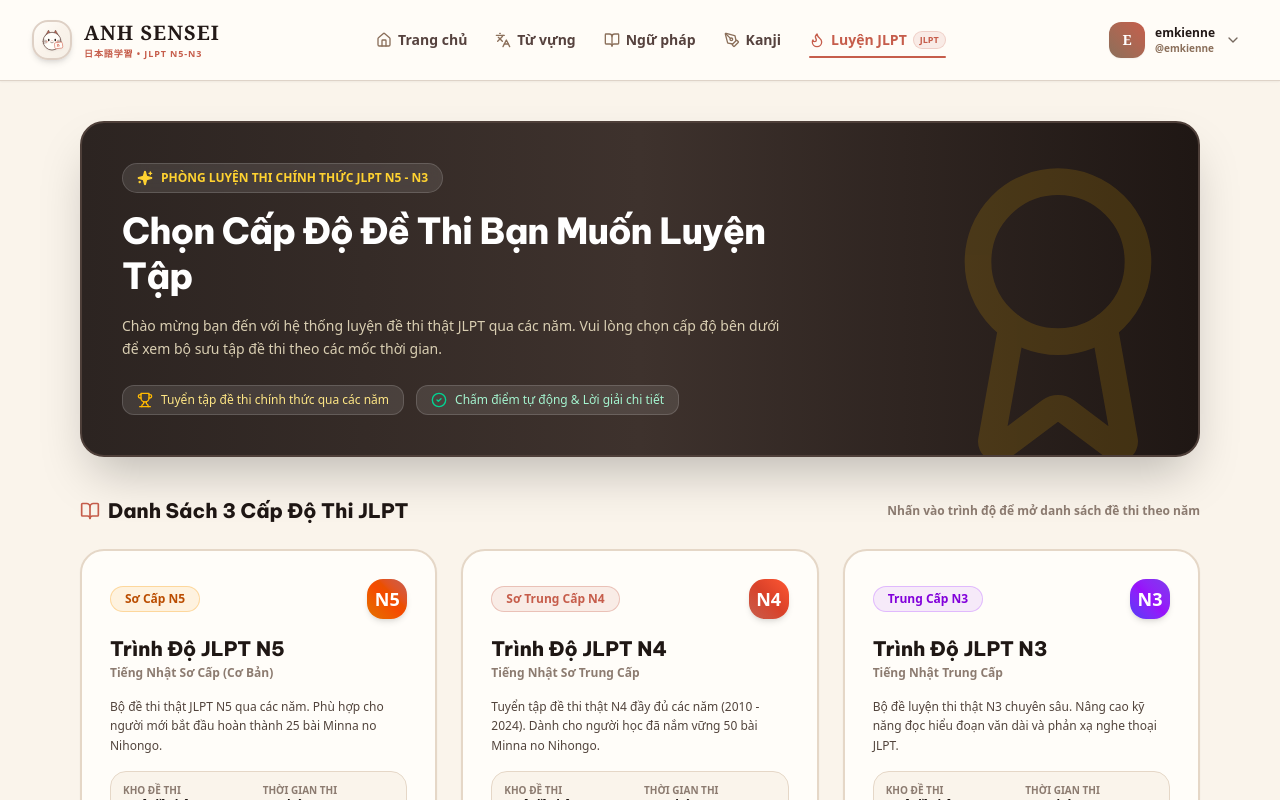
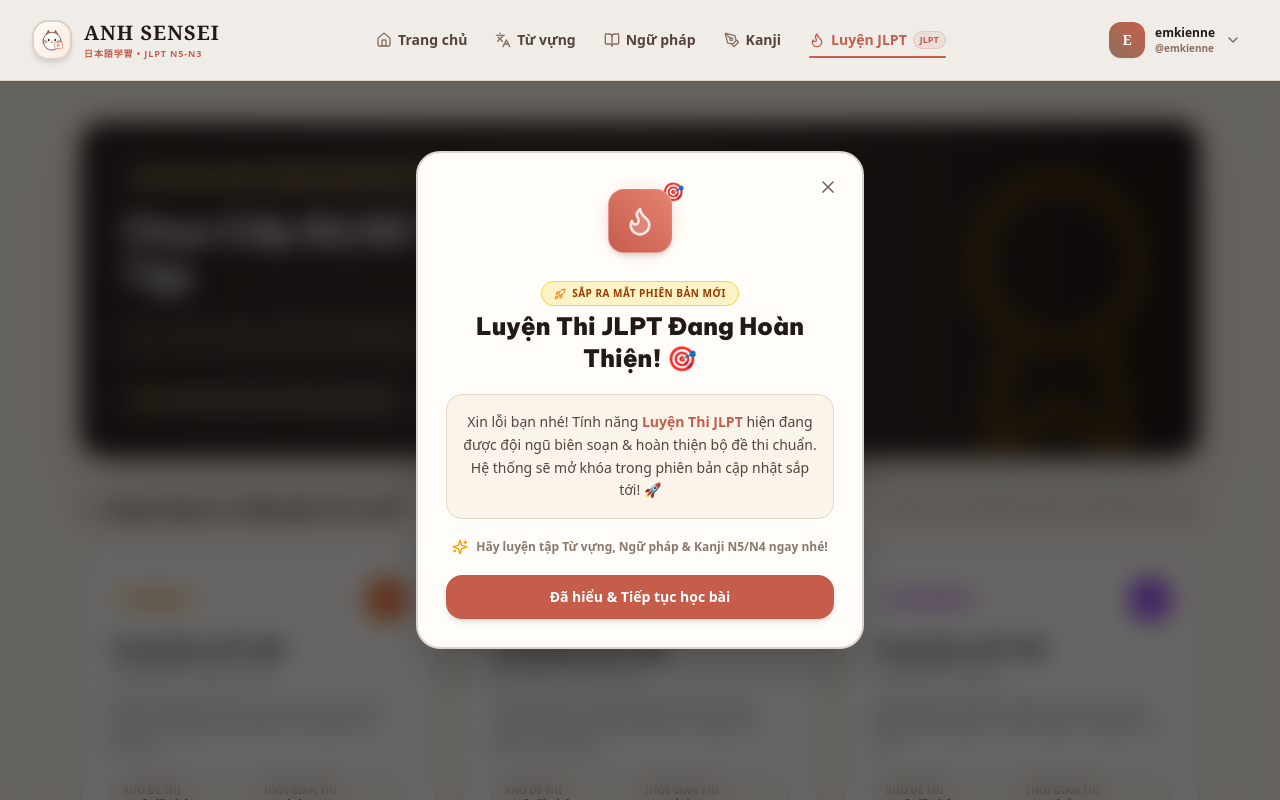
Before and after one commit to lethivananh94tcv-gif/JP_ANHSENSEI, a Next.js app in the folder frontend/: page /jlpt-practice in a window 1280 px wide. Shown: the top 800 px of the page. Built offline with nearby package versions, Linux system fonts and the light colour scheme.

Commit message:
Block JLPT practice feature with dedicated notice modal

```diff
--- a/frontend/src/app/(learner)/jlpt-practice/page.tsx
+++ b/frontend/src/app/(learner)/jlpt-practice/page.tsx
@@ -1,11 +1,14 @@
 "use client";
 
+import { useState } from "react";
 import Link from "next/link";
+import { useRouter } from "next/navigation";
 import {
   Trophy, BookOpen, Sparkles, ArrowRight, Award, Layers, ShieldCheck, CheckCircle2
 } from "lucide-react";
 import LearnerHeader from "@/components/learner/LearnerHeader";
 import LearnerFooter from "@/components/learner/LearnerFooter";
+import JlptNoticeModal from "@/components/shared/JlptNoticeModal";
 
 const LEVEL_CARDS = [
   {
@@ -56,9 +59,19 @@ const LEVEL_CARDS = [
 ];
 
 export default function JlptPracticeLevelSelectionPage() {
+  const router = useRouter();
+  const [showNotice, setShowNotice] = useState(true);
+
+  const handleClose = () => {
+    setShowNotice(false);
+    router.push("/dashboard");
+  };
+
   return (
     <div className="min-h-screen bg-[#FAF4EB] text-[#1F1714] font-sans flex flex-col justify-between selection:bg-[#C65D4B] selection:text-white">
+      <JlptNoticeModal isOpen={showNotice} onClose={handleClose} />
       <LearnerHeader />
+
 
       <main className="flex-1 max-w-6xl w-full mx-auto px-4 py-6 sm:py-10 space-y-10">
         {/* Banner Hero */}
--- a/frontend/src/components/learner/LearnerHeader.tsx
+++ b/frontend/src/components/learner/LearnerHeader.tsx
@@ -7,6 +7,7 @@ import { UserProfile } from "@/types/learner";
 import { Sparkles, BookOpen, Languages, PenTool, Flame, Bot, Home, User, LogOut, Shield, Menu, X, ChevronDown } from "lucide-react";
 import { motion } from "framer-motion";
 import AnhSenseiLogo from "@/components/ui/AnhSenseiLogo";
+import JlptNoticeModal from "@/components/shared/JlptNoticeModal";
 
 interface LearnerHeaderProps {
   user?: UserProfile | null;
@@ -17,6 +18,7 @@ export default function LearnerHeader({ user: propUser }: LearnerHeaderProps) {
   const router = useRouter();
   const [isMobileOpen, setIsMobileOpen] = useState(false);
   const [isUserMenuOpen, setIsUserMenuOpen] = useState(false);
+  const [showJlptNotice, setShowJlptNotice] = useState(false);
   const [localUser, setLocalUser] = useState<UserProfile | null>(null);
   const [customAvatar, setCustomAvatar] = useState<string | null>(null);
   const [customEmoji, setCustomEmoji] = useState<string | null>(null);
@@ -71,6 +73,7 @@ export default function LearnerHeader({ user: propUser }: LearnerHeaderProps) {
 
   return (
     <header className="sticky top-0 z-50 w-full bg-[#FFFDF9]/90 backdrop-blur-md border-b border-[#DED3C8] shadow-xs select-none">
+      <JlptNoticeModal isOpen={showJlptNotice} onClose={() => setShowJlptNotice(false)} />
       <div className="max-w-7xl mx-auto px-4 sm:px-6 lg:px-8 h-16 sm:h-20 flex items-center justify-between">
         {/* Left: Brand Logo with Dynamic Cat Mascot Icon */}
         <Link href="/dashboard" className="flex items-center gap-3 group relative cursor-pointer">
@@ -90,10 +93,17 @@ export default function LearnerHeader({ user: propUser }: LearnerHeaderProps) {
         <nav className="hidden md:flex items-center gap-7">
           {navItems.map((item) => {
             const IconComp = item.icon;
+            const isJlpt = item.href === "/jlpt-practice";
             return (
               <Link
                 key={item.name}
                 href={item.href}
+                onClick={(e) => {
+                  if (isJlpt) {
+                    e.preventDefault();
+                    setShowJlptNotice(true);
+                  }
+                }}
                 className={`relative py-2 text-xs sm:text-sm font-extrabold transition-colors flex items-center gap-1.5 ${
                   item.active ? "text-[#C65D4B]" : "text-[#56423E] hover:text-[#231917]"
                 }`}
--- a/frontend/src/components/learner/LearningTypeGrid.tsx
+++ b/frontend/src/components/learner/LearningTypeGrid.tsx
@@ -57,13 +57,17 @@ const FULL_KATAKANA = [
   { kana: "ワ", romaji: "wa" }, { kana: "ヲ", romaji: "wo" }, { kana: "ン", romaji: "n" },
 ];
 
+import JlptNoticeModal from "@/components/shared/JlptNoticeModal";
+
 interface LearningTypeGridProps {
   summary?: LearnerProgressSummary | null;
 }
 
 export default function LearningTypeGrid({ summary }: LearningTypeGridProps) {
+  const [showJlptNotice, setShowJlptNotice] = useState(false);
   const [selectedKanaType, setSelectedKanaType] = useState<"HIRAGANA" | "KATAKANA" | null>(null);
   const [modalTab, setModalTab] = useState<"TABLE" | "TYPING">("TABLE");
+
 
   // Typing Practice Game States
   const [typingDataset, setTypingDataset] = useState(FULL_HIRAGANA);
@@ -161,6 +165,8 @@ export default function LearningTypeGrid({ summary }: LearningTypeGridProps) {
 
   return (
     <div className="space-y-8">
+      <JlptNoticeModal isOpen={showJlptNotice} onClose={() => setShowJlptNotice(false)} />
+
 
       {/* ⛩️ BLOCK 3: KANA ALPHABET (LEFT 7 COLS) & TODAY'S TASKS (RIGHT 5 COLS) */}
       <section className="grid grid-cols-1 lg:grid-cols-12 gap-6 items-start">
@@ -491,9 +497,9 @@ export default function LearningTypeGrid({ summary }: LearningTypeGridProps) {
         </Link>
 
         {/* Skill 5: Luyện JLPT */}
-        <Link
-          href="/jlpt-practice"
-          className="bg-white rounded-3xl p-5 border-2 border-[#F5E6FF] shadow-sm hover:shadow-xl hover:border-purple-600 hover:-translate-y-1 transition-all duration-300 group flex flex-col justify-between space-y-4 relative overflow-hidden"
+        <div
+          onClick={() => setShowJlptNotice(true)}
+          className="bg-white rounded-3xl p-5 border-2 border-[#F5E6FF] shadow-sm hover:shadow-xl hover:border-purple-600 hover:-translate-y-1 transition-all duration-300 group flex flex-col justify-between space-y-4 relative overflow-hidden cursor-pointer select-none"
         >
           <div className="flex items-center justify-between">
             <div className="w-14 h-14 rounded-2xl bg-gradient-to-tr from-[#5B21B6] via-[#7C3AED] to-[#C084FC] text-white flex items-center justify-center shadow-lg shadow-purple-600/30 border-2 border-white/50 relative overflow-hidden group-hover:scale-110 transition-transform duration-300">
@@ -515,7 +521,8 @@ export default function LearningTypeGrid({ summary }: LearningTypeGridProps) {
               <ChevronRight className="w-4 h-4 group-hover:translate-x-0.5 transition-transform" />
             </div>
           </div>
-        </Link>
+        </div>
+
       </section>
 
       {/* 📊 BLOCK 5: LEARNING STATS ANALYTICS & RECENT LESSONS & STREAK ACHIEVEMENTS */}
--- a/frontend/src/components/learner/MobileBottomNav.tsx
+++ b/frontend/src/components/learner/MobileBottomNav.tsx
@@ -1,12 +1,15 @@
 "use client";
 
+import { useState } from "react";
 import Link from "next/link";
 import { usePathname } from "next/navigation";
 import { Home, Languages, BookOpen, PenTool, Flame } from "lucide-react";
 import { motion } from "framer-motion";
+import JlptNoticeModal from "@/components/shared/JlptNoticeModal";
 
 export default function MobileBottomNav() {
   const pathname = usePathname();
+  const [showJlptNotice, setShowJlptNotice] = useState(false);
 
   // Hide bottom nav on admin pages or login/register pages
   if (pathname.startsWith("/admin") || pathname.startsWith("/login") || pathname.startsWith("/register")) {
@@ -48,18 +51,29 @@ export default function MobileBottomNav() {
   ];
 
   return (
+    <>
+      <JlptNoticeModal isOpen={showJlptNotice} onClose={() => setShowJlptNotice(false)} />
+
       <div className="fixed bottom-0 left-0 right-0 z-50 md:hidden bg-[#FFFDF9]/95 backdrop-blur-xl border-t border-[#E8DCD1] shadow-[0_-8px_25px_rgba(43,33,29,0.08)] pb-safe transition-all duration-300">
         <nav className="flex items-center justify-around h-16 px-2 max-w-lg mx-auto">
           {navItems.map((item) => {
             const Icon = item.icon;
             const isActive = item.active;
+            const isJlpt = item.href === "/jlpt-practice";
 
             return (
               <Link
                 key={item.name}
                 href={item.href}
+                onClick={(e) => {
+                  if (isJlpt) {
+                    e.preventDefault();
+                    setShowJlptNotice(true);
+                  }
+                }}
                 className="relative flex flex-col items-center justify-center flex-1 h-full py-1 text-center group touch-none select-none"
               >
+
               {/* Active Tab Background Pill */}
               {isActive && (
                 <motion.div
@@ -103,5 +117,6 @@ export default function MobileBottomNav() {
         })}
       </nav>
     </div>
+    </>
   );
 }
--- /dev/null
+++ b/frontend/src/components/shared/JlptNoticeModal.tsx
@@ -0,0 +1,75 @@
+"use client";
+
+import { motion, AnimatePresence } from "framer-motion";
+import { Flame, X, Sparkles, Rocket } from "lucide-react";
+
+interface JlptNoticeModalProps {
+  isOpen: boolean;
+  onClose: () => void;
+}
+
+export default function JlptNoticeModal({ isOpen, onClose }: JlptNoticeModalProps) {
+  if (!isOpen) return null;
+
+  return (
+    <AnimatePresence>
+      <div className="fixed inset-0 z-50 flex items-center justify-center p-4 bg-black/60 backdrop-blur-md animate-fadeIn">
+        <motion.div
+          initial={{ scale: 0.9, opacity: 0, y: 10 }}
+          animate={{ scale: 1, opacity: 1, y: 0 }}
+          exit={{ scale: 0.9, opacity: 0, y: 10 }}
+          className="bg-[#FFFDF9] border-2 border-[#DED3C8] rounded-3xl max-w-md w-full p-6 sm:p-7 shadow-2xl relative overflow-hidden text-center space-y-5 select-none"
+        >
+          {/* Close Button */}
+          <button
+            type="button"
+            onClick={onClose}
+            className="absolute top-4 right-4 p-2 text-[#76685F] hover:text-[#231917] hover:bg-[#FAF4EB] rounded-full transition-colors cursor-pointer"
+          >
+            <X className="w-5 h-5" />
+          </button>
+
+          {/* Decorative Flame / Target Icon */}
+          <div className="relative w-20 h-20 mx-auto flex items-center justify-center">
+            <div className="absolute inset-0 bg-[#FDF0EE] rounded-full blur-xs opacity-90" />
+            <div className="w-16 h-16 rounded-2xl bg-gradient-to-tr from-[#C65D4B] to-[#E68371] text-white flex items-center justify-center shadow-md relative z-10 border border-white/20">
+              <Flame className="w-8 h-8 fill-white/20 animate-pulse" />
+            </div>
+            <span className="absolute -top-1 -right-1 text-lg">🎯</span>
+          </div>
+
+          {/* Title & Badge */}
+          <div className="space-y-1">
+            <span className="inline-flex items-center gap-1.5 px-3 py-1 bg-amber-100 text-amber-800 border border-amber-300 rounded-full text-[10px] font-black uppercase tracking-wider">
+              <Rocket className="w-3 h-3 text-amber-600" />
+              Sắp ra mắt phiên bản mới
+            </span>
+            <h3 className="text-xl sm:text-2xl font-black text-[#231917]">
+              Luyện Thi JLPT Đang Hoàn Thiện! 🎯
+            </h3>
+          </div>
+
+          {/* Body Description */}
+          <p className="text-xs sm:text-sm text-[#56423E] font-medium leading-relaxed bg-[#FAF4EB] p-4 rounded-2xl border border-[#E5D7C7]">
+            Xin lỗi bạn nhé! Tính năng <strong className="text-[#C65D4B]">Luyện Thi JLPT</strong> hiện đang được đội ngũ biên soạn & hoàn thiện bộ đề thi chuẩn. Hệ thống sẽ mở khóa trong phiên bản cập nhật sắp tới! 🚀
+          </p>
+
+          {/* Encouragement Notice */}
+          <div className="flex items-center justify-center gap-2 text-xs font-bold text-[#8B786D]">
+            <Sparkles className="w-4 h-4 text-amber-500" />
+            <span>Hãy luyện tập Từ vựng, Ngữ pháp & Kanji N5/N4 ngay nhé!</span>
+          </div>
+
+          {/* Action Button */}
+          <button
+            type="button"
+            onClick={onClose}
+            className="w-full py-3 bg-[#C65D4B] hover:bg-[#B04F3F] text-white font-black text-xs sm:text-sm rounded-2xl shadow-md transition-all cursor-pointer hover:scale-102 active:scale-98"
+          >
+            Đã hiểu & Tiếp tục học bài
+          </button>
+        </motion.div>
+      </div>
+    </AnimatePresence>
+  );
+}
```
Also changed, not shown: frontend/src/components/learner/DailyReviewCard.tsx (+10 -4 lines). Lines whose indentation alone changed are shown as unchanged.
